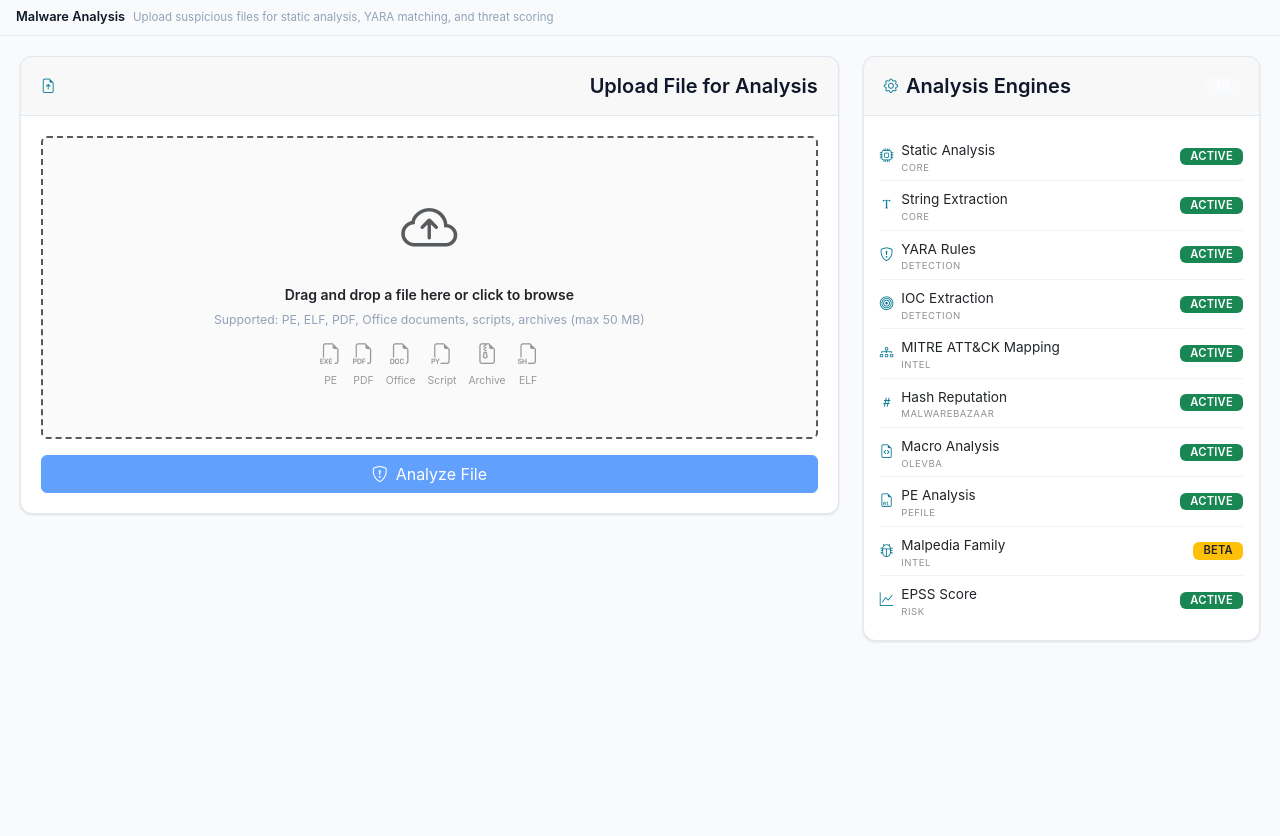
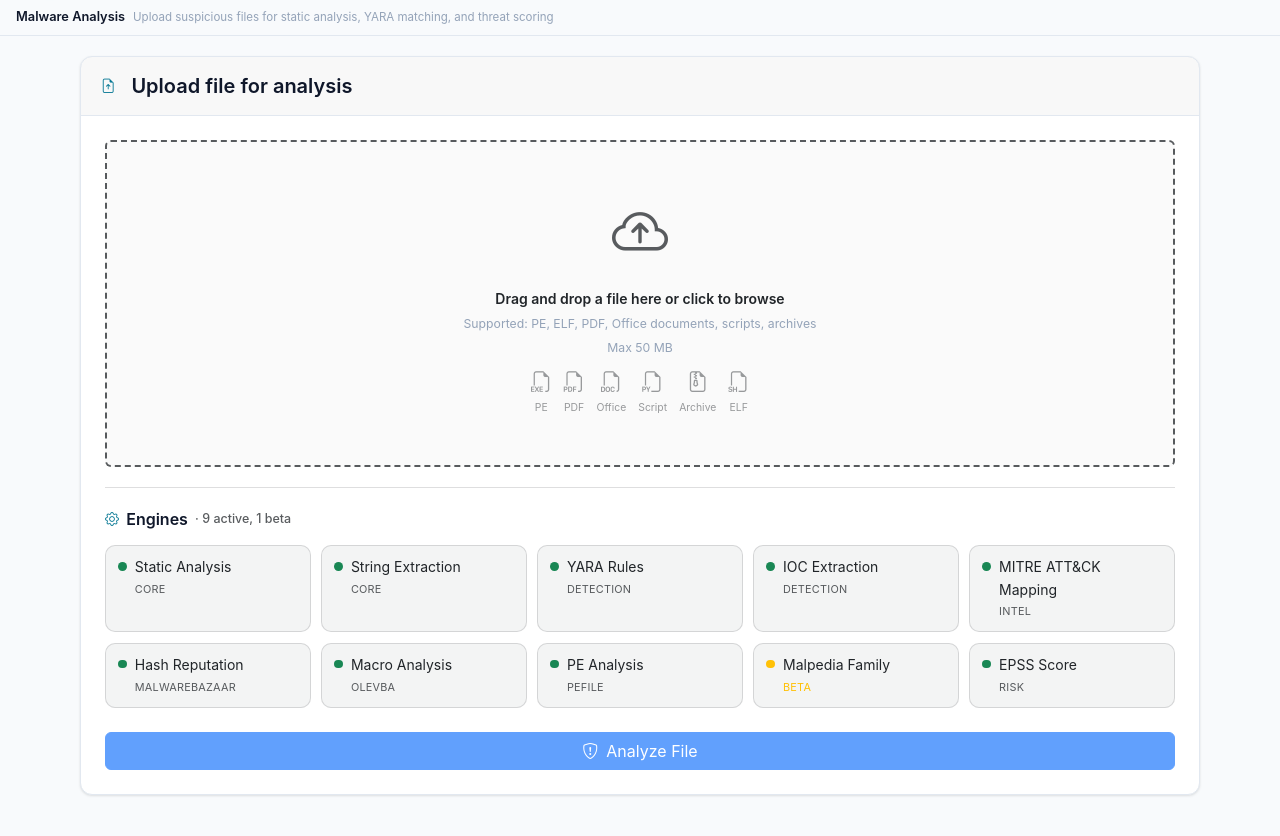
Before and after one commit to kanokrot/cabta-llm, a Python web app: template templates/analysis_file.html in a window 1280 px wide. Shown: the part 56-892 px from the top of the page. Run offline with Jinja, Linux system fonts and the light colour scheme; the template is opened without the code that fills it, so the values that code supplies are empty.

Commit message:
Redesign malware analysis upload layout

```diff
--- a/templates/analysis_file.html
+++ b/templates/analysis_file.html
@@ -101,26 +101,93 @@
     .btn-copy-hash:hover { background: rgba(var(--bs-primary-rgb, 13,110,253), 0.15); color: var(--bs-primary, #0d6efd); }
     .btn-copy-hash.copied { color: var(--bs-success, #198754); border-color: var(--bs-success, #198754); }
 
-    /* ===== Engines Panel ===== */
-    .engine-item {
-        display: flex;
-        justify-content: space-between;
-        align-items: center;
-        padding: 8px 0;
-        border-bottom: 1px solid rgba(var(--bs-body-color-rgb, 255,255,255), 0.06);
-    }
-    .engine-item:last-child { border-bottom: none; }
-    .engine-label { display: flex; align-items: center; gap: 8px; font-size: 0.85rem; }
-    .engine-label .engine-cat {
-        font-size: 0.6rem;
+    /* ===== Upload Layout ===== */
+    .fa-upload-shell {
+        max-width: 1120px;
+        margin-inline: auto;
+    }
+    .fa-upload-card .card-body { padding: clamp(1rem, 2vw, 1.5rem); }
+    .fa-upload-card .card-header {
+        gap: 0.5rem;
+        justify-content: flex-start;
+    }
+    .fa-engine-section {
+        border-top: 1px solid rgba(var(--bs-body-color-rgb, 255,255,255), 0.15);
+        margin-top: 1.25rem;
+        padding-top: 1.25rem;
+    }
+    .fa-engine-heading {
+        align-items: center;
+        color: var(--bs-body-color);
+        display: flex;
+        flex-wrap: wrap;
+        gap: 0.45rem;
+        margin-bottom: 0.9rem;
+    }
+    .fa-engine-heading h6 { margin: 0; }
+    .fa-engine-count {
+        color: var(--bs-secondary-color);
+        font-size: 0.78rem;
+        font-weight: 500;
+    }
+    .fa-engine-chips {
+        display: grid;
+        gap: 0.65rem;
+        grid-template-columns: repeat(auto-fit, minmax(200px, 1fr));
+    }
+    .fa-engine-chip {
+        align-items: flex-start;
+        background: rgba(var(--bs-body-color-rgb, 255,255,255), 0.05);
+        border: 1px solid rgba(var(--bs-body-color-rgb, 255,255,255), 0.15);
+        border-radius: 10px;
+        color: var(--bs-body-color);
+        display: flex;
+        gap: 0.55rem;
+        min-width: 0;
+        padding: 0.65rem 0.75rem;
+    }
+    .fa-engine-chip-label {
+        align-items: flex-start;
+        display: flex;
+        gap: 0.5rem;
+        min-width: 0;
+    }
+    .fa-engine-chip-copy {
+        display: flex;
+        flex-direction: column;
+        gap: 0.15rem;
+        min-width: 0;
+    }
+    .fa-engine-chip-name {
+        color: var(--bs-body-color);
+        overflow-wrap: anywhere;
+        white-space: normal;
+    }
+    .fa-engine-chip-meta {
+        color: var(--bs-secondary-color);
+        font-size: 0.68rem;
+        letter-spacing: 0.02em;
         text-transform: uppercase;
-        letter-spacing: 0.5px;
-        opacity: 0.5;
-        display: block;
-        line-height: 1;
-        margin-top: 1px;
-    }
-    .engine-status { font-size: 0.7rem; }
+    }
+    .fa-status-dot {
+        background: var(--bs-success);
+        border-radius: 50%;
+        display: inline-block;
+        flex: 0 0 auto;
+        height: 0.55rem;
+        margin-top: 0.35rem;
+        width: 0.55rem;
+    }
+    .fa-status-dot-beta { background: var(--bs-warning); }
+    .fa-engine-beta { color: var(--bs-warning); }
+
+    [data-theme="dark"] .fa-engine-chip {
+        background: var(--bg-card);
+        border-color: var(--border-color);
+    }
+    [data-theme="dark"] .fa-engine-section {
+        border-top-color: var(--border-color);
+    }
 
     /* ===== Threat Gauge ===== */
     .threat-gauge-container {
@@ -631,13 +698,12 @@
 {% endblock %}
 
 {% block content %}
-<div class="row g-4">
+<div class="fa-upload-shell">
     <!-- File Upload Area -->
-    <div class="col-lg-8">
-        <div class="card">
+    <div class="card fa-upload-card">
             <div class="card-header d-flex align-items-center">
                 <i class="bi bi-file-earmark-arrow-up me-2 text-accent"></i>
-                <h5 class="mb-0">Upload File for Analysis</h5>
+                <h5 class="mb-0">Upload file for analysis</h5>
             </div>
             <div class="card-body">
                 <form id="fileForm" onsubmit="return false;">
@@ -645,9 +711,10 @@
                     <div id="dropZone" class="drop-zone drop-zone-enhanced text-center p-5 rounded mb-3">
                         <i class="bi bi-cloud-arrow-up drop-icon"></i>
                         <p class="mt-2 mb-1 fw-semibold">Drag and drop a file here or click to browse</p>
-                        <p class="mb-2 text-muted small">
-                            Supported: PE, ELF, PDF, Office documents, scripts, archives (max 50 MB)
+                        <p class="mb-1 text-muted small">
+                            Supported: PE, ELF, PDF, Office documents, scripts, archives
                         </p>
+                        <p class="mb-2 text-muted small">Max 50 MB</p>
                         <div class="file-type-icons mt-2">
                             <span><i class="bi bi-filetype-exe"></i>PE</span>
                             <span><i class="bi bi-filetype-pdf"></i>PDF</span>
@@ -694,96 +761,52 @@
                         </div>
                     </div>
 
-                    <button type="submit" id="fileSubmitBtn" class="btn btn-primary w-100" disabled>
+                    <div class="fa-engine-section">
+                        <div class="fa-engine-heading">
+                            <i class="bi bi-gear text-accent" aria-hidden="true"></i>
+                            <h6>Engines</h6>
+                            <span class="fa-engine-count">· 9 active, 1 beta</span>
+                        </div>
+                        <div class="fa-engine-chips">
+                            <div class="fa-engine-chip">
+                                <span class="fa-engine-chip-label"><span class="fa-status-dot" aria-hidden="true"></span><span class="fa-engine-chip-copy"><span class="fa-engine-chip-name">Static Analysis</span><span class="fa-engine-chip-meta">Core</span></span></span>
+                            </div>
+                            <div class="fa-engine-chip">
+                                <span class="fa-engine-chip-label"><span class="fa-status-dot" aria-hidden="true"></span><span class="fa-engine-chip-copy"><span class="fa-engine-chip-name">String Extraction</span><span class="fa-engine-chip-meta">Core</span></span></span>
+                            </div>
+                            <div class="fa-engine-chip">
+                                <span class="fa-engine-chip-label"><span class="fa-status-dot" aria-hidden="true"></span><span class="fa-engine-chip-copy"><span class="fa-engine-chip-name">YARA Rules</span><span class="fa-engine-chip-meta">Detection</span></span></span>
+                            </div>
+                            <div class="fa-engine-chip">
+                                <span class="fa-engine-chip-label"><span class="fa-status-dot" aria-hidden="true"></span><span class="fa-engine-chip-copy"><span class="fa-engine-chip-name">IOC Extraction</span><span class="fa-engine-chip-meta">Detection</span></span></span>
+                            </div>
+                            <div class="fa-engine-chip">
+                                <span class="fa-engine-chip-label"><span class="fa-status-dot" aria-hidden="true"></span><span class="fa-engine-chip-copy"><span class="fa-engine-chip-name">MITRE ATT&amp;CK Mapping</span><span class="fa-engine-chip-meta">Intel</span></span></span>
+                            </div>
+                            <div class="fa-engine-chip">
+                                <span class="fa-engine-chip-label"><span class="fa-status-dot" aria-hidden="true"></span><span class="fa-engine-chip-copy"><span class="fa-engine-chip-name">Hash Reputation</span><span class="fa-engine-chip-meta">MalwareBazaar</span></span></span>
+                            </div>
+                            <div class="fa-engine-chip">
+                                <span class="fa-engine-chip-label"><span class="fa-status-dot" aria-hidden="true"></span><span class="fa-engine-chip-copy"><span class="fa-engine-chip-name">Macro Analysis</span><span class="fa-engine-chip-meta">olevba</span></span></span>
+                            </div>
+                            <div class="fa-engine-chip">
+                                <span class="fa-engine-chip-label"><span class="fa-status-dot" aria-hidden="true"></span><span class="fa-engine-chip-copy"><span class="fa-engine-chip-name">PE Analysis</span><span class="fa-engine-chip-meta">pefile</span></span></span>
+                            </div>
+                            <div class="fa-engine-chip">
+                                <span class="fa-engine-chip-label"><span class="fa-status-dot fa-status-dot-beta" aria-hidden="true"></span><span class="fa-engine-chip-copy"><span class="fa-engine-chip-name">Malpedia Family</span><span class="fa-engine-chip-meta fa-engine-beta">Beta</span></span></span>
+                            </div>
+                            <div class="fa-engine-chip">
+                                <span class="fa-engine-chip-label"><span class="fa-status-dot" aria-hidden="true"></span><span class="fa-engine-chip-copy"><span class="fa-engine-chip-name">EPSS Score</span><span class="fa-engine-chip-meta">Risk</span></span></span>
+                            </div>
+                        </div>
+                    </div>
+
+                    <button type="submit" id="fileSubmitBtn" class="btn btn-primary w-100 mt-4" disabled>
                         <i class="bi bi-shield-exclamation me-2"></i>Analyze File
                     </button>
                 </form>
             </div>
         </div>
-    </div>
-
-    <!-- Analysis Engines Panel -->
-    <div class="col-lg-4">
-        <div class="card">
-            <div class="card-header d-flex align-items-center">
-                <i class="bi bi-gear me-2 text-accent"></i>
-                <h5 class="mb-0">Analysis Engines</h5>
-                <span class="badge bg-primary ms-auto">10</span>
-            </div>
-            <div class="card-body p-3">
-                <div class="engine-item">
-                    <div class="engine-label">
-                        <i class="bi bi-cpu text-accent"></i>
-                        <div>Static Analysis<span class="engine-cat">Core</span></div>
-                    </div>
-                    <span class="badge bg-success engine-status">Active</span>
-                </div>
-                <div class="engine-item">
-                    <div class="engine-label">
-                        <i class="bi bi-fonts text-accent"></i>
-                        <div>String Extraction<span class="engine-cat">Core</span></div>
-                    </div>
-                    <span class="badge bg-success engine-status">Active</span>
-                </div>
-                <div class="engine-item">
-                    <div class="engine-label">
-                        <i class="bi bi-shield-exclamation text-accent"></i>
-                        <div>YARA Rules<span class="engine-cat">Detection</span></div>
-                    </div>
-                    <span class="badge bg-success engine-status">Active</span>
-                </div>
-                <div class="engine-item">
-                    <div class="engine-label">
-                        <i class="bi bi-bullseye text-accent"></i>
-                        <div>IOC Extraction<span class="engine-cat">Detection</span></div>
-                    </div>
-                    <span class="badge bg-success engine-status">Active</span>
-                </div>
-                <div class="engine-item">
-                    <div class="engine-label">
-                        <i class="bi bi-diagram-3 text-accent"></i>
-                        <div>MITRE ATT&amp;CK Mapping<span class="engine-cat">Intel</span></div>
-                    </div>
-                    <span class="badge bg-success engine-status">Active</span>
-                </div>
-                <div class="engine-item">
-                    <div class="engine-label">
-                        <i class="bi bi-hash text-accent"></i>
-                        <div>Hash Reputation<span class="engine-cat">MalwareBazaar</span></div>
-                    </div>
-                    <span class="badge bg-success engine-status">Active</span>
-                </div>
-                <div class="engine-item">
-                    <div class="engine-label">
-                        <i class="bi bi-file-earmark-code text-accent"></i>
-                        <div>Macro Analysis<span class="engine-cat">olevba</span></div>
-                    </div>
-                    <span class="badge bg-success engine-status">Active</span>
-                </div>
-                <div class="engine-item">
-                    <div class="engine-label">
-                        <i class="bi bi-file-earmark-binary text-accent"></i>
-                        <div>PE Analysis<span class="engine-cat">pefile</span></div>
-                    </div>
-                    <span class="badge bg-success engine-status">Active</span>
-                </div>
-                <div class="engine-item">
-                    <div class="engine-label">
-                        <i class="bi bi-bug text-accent"></i>
-                        <div>Malpedia Family<span class="engine-cat">Intel</span></div>
-                    </div>
-                    <span class="badge bg-warning text-dark engine-status">Beta</span>
-                </div>
-                <div class="engine-item">
-                    <div class="engine-label">
-                        <i class="bi bi-graph-up text-accent"></i>
-                        <div>EPSS Score<span class="engine-cat">Risk</span></div>
-                    </div>
-                    <span class="badge bg-success engine-status">Active</span>
-                </div>
-            </div>
-        </div>
-    </div>
 </div>
 
 <!-- Progress Area (hidden by default) -->
```
